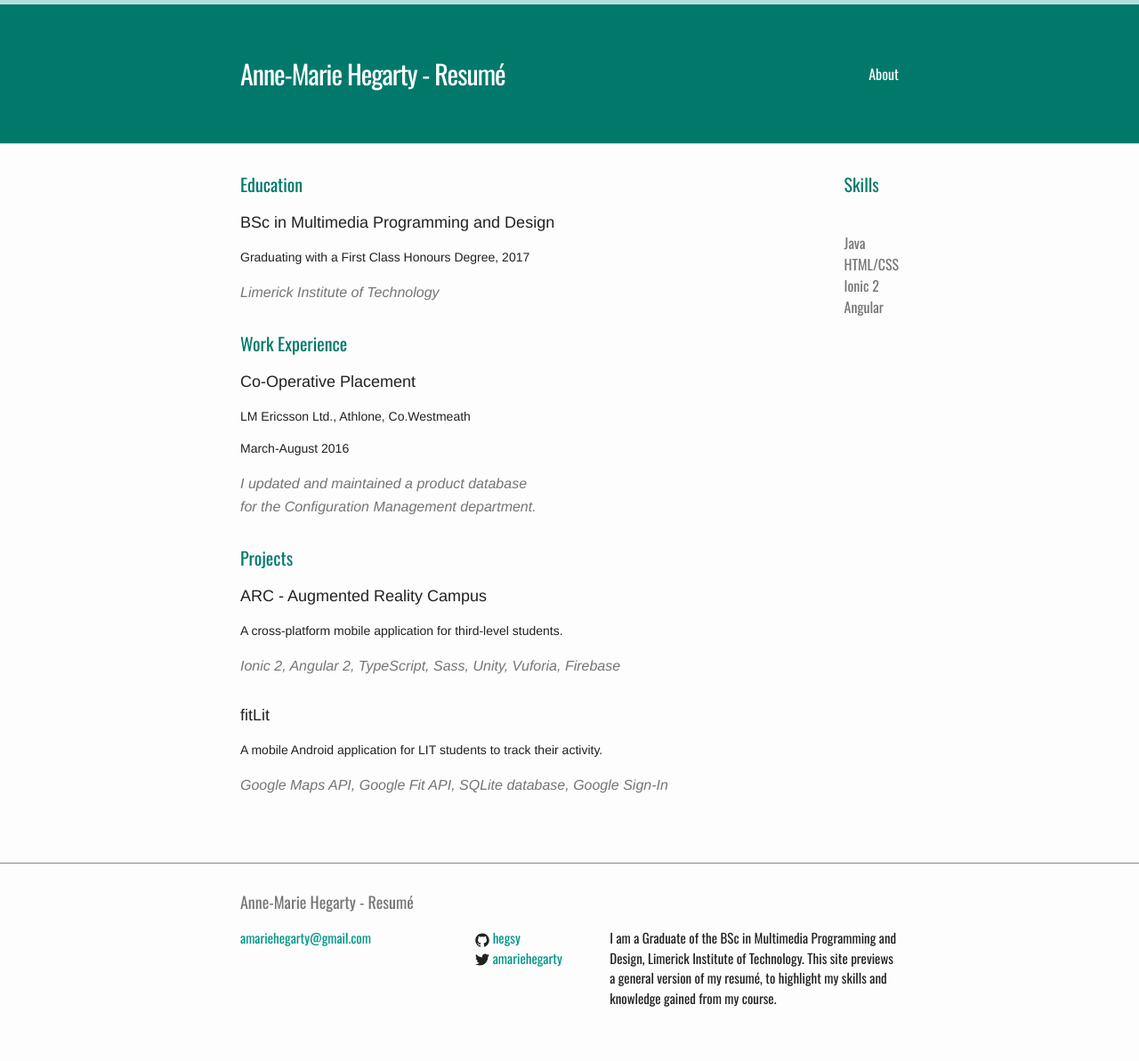
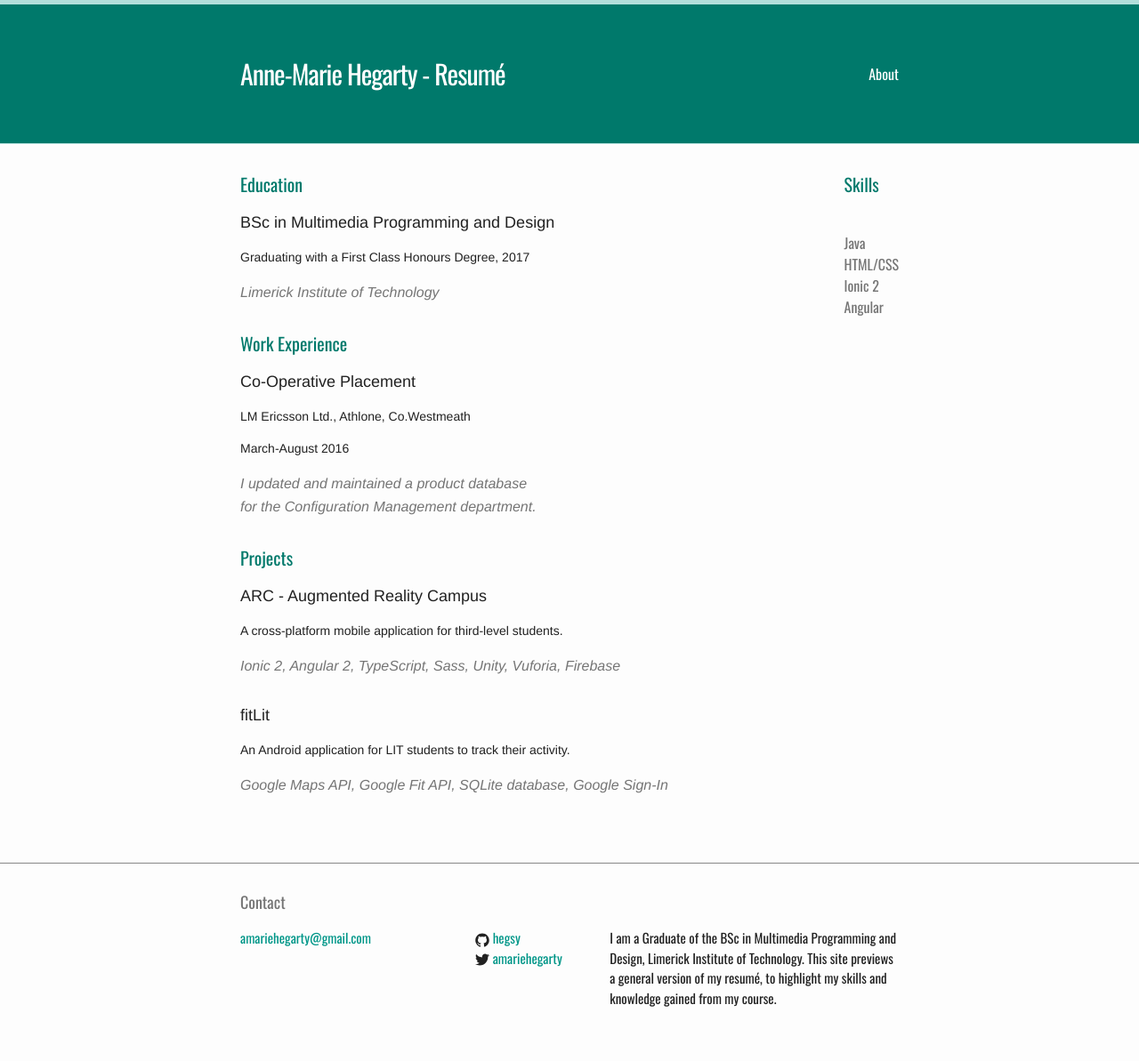
Before and after one commit to hegsy/hegsy.github.io, a Jekyll site: the page built from index.html, in a window 1280 px wide. Shown: the whole page at 89% size. Built offline with Jekyll 4.4.1, drawn with Linux system fonts in a browser that asks for light colours.

Commit message:
footer heading

```diff
--- a/_includes/footer.html
+++ b/_includes/footer.html
@@ -2,7 +2,7 @@
 
   <div class="wrapper">
 
-    <h2 class="footer-heading">{{ site.title }}</h2>
+    <h2 class="footer-heading">Contact</h2>
 
     <div class="footer-col-wrapper">
       <div class="footer-col footer-col-1">
--- a/index.html
+++ b/index.html
@@ -46,7 +46,7 @@ layout: default
 
         <li>
           <h2 class="post-main">fitLit</h2>
-          <p class="post-meta">A mobile Android application for LIT students to track their activity.</p>
+          <p class="post-meta">An Android application for LIT students to track their activity.</p>
           <span class="post-info">Google Maps API, Google Fit API, SQLite database, Google Sign-In</span>
         </li>
 
```
